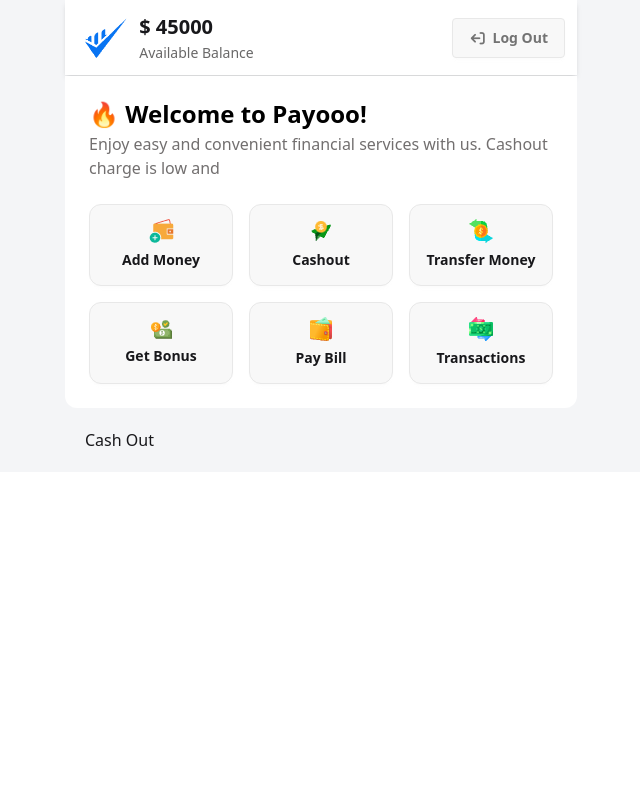
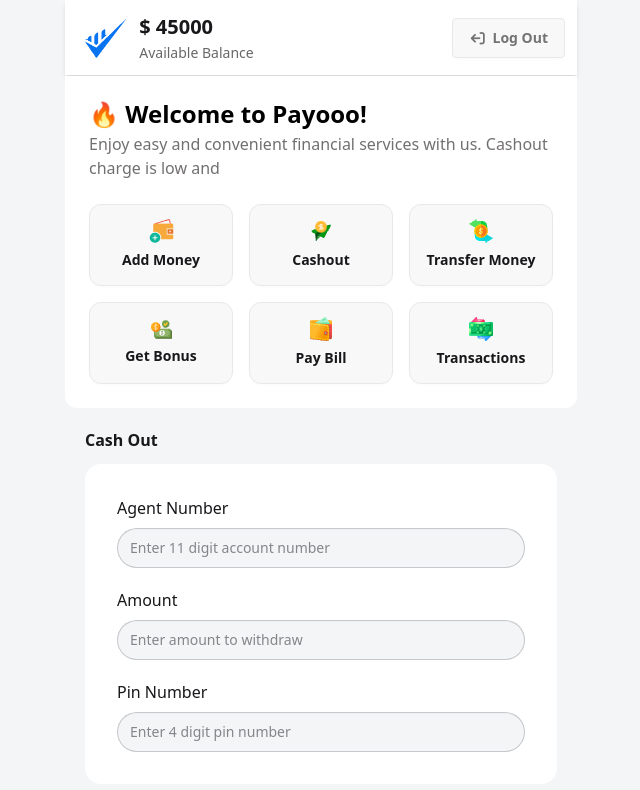
Before and after one commit to masumBillah-1/Payoo-Mobile-Banking--App, a plain HTML site: page home.html in a window 1280 px wide. Both pictures are taken after a click on the button "Cashout". Shown: the whole page, without its empty margins (319-959 px from the left). Drawn offline with nearby package versions, Linux system fonts and the light colour scheme.

Commit message:
no-arrow plm solved

```diff
--- a/css/style.css
+++ b/css/style.css
@@ -0,0 +1,11 @@
+/* Chrome, Safari, Edge, Opera */
+.no-arrow::-webkit-outer-spin-button,
+.no-arrow::-webkit-inner-spin-button {
+  -webkit-appearance: none;
+  margin: 0;
+}
+
+/* Firefox */
+.no-arrow[type=number] {
+  -moz-appearance: textfield;
+}
--- a/home.html
+++ b/home.html
@@ -12,6 +12,12 @@
 
     <!-- font-awesome cdn links  -->
     <link rel="stylesheet" href="https://cdnjs.cloudflare.com/ajax/libs/font-awesome/7.0.0/css/all.min.css" integrity="sha512-DxV+EoADOkOygM4IR9yXP8Sb2qwgidEmeqAEmDKIOfPRQZOWbXCzLC6vjbZyy0vPisbH2SyW27+ddLVCN+OMzQ==" crossorigin="anonymous" referrerpolicy="no-referrer" />
+
+    <!-- css file link  -->
+
+    <link rel="stylesheet" href="/css/style.css">
+
+
 </head>
 <body class="bg-[#F4F5F7]">
 
@@ -163,17 +169,17 @@
             <div>
                 <label for="">Bank Account Number</label>
                 <br>
-                <input id="account-no" type="text" placeholder="Enter 11 digit account number" class="input mt-2 rounded-3xl w-full  bg-[#F4F5F7]" />
+                <input id="account-no" type="number" placeholder="Enter 11 digit account number" class="input mt-2 rounded-3xl w-full  bg-[#F4F5F7] no-arrow" />
             </div>
             <div>
                 <label  for="">Amount to Add</label>
                 <br>
-                <input id="add-amount" type="text" placeholder="Add Amount to withdraw" class="input mt-2 rounded-3xl w-full  bg-[#F4F5F7]" />
+                <input id="add-amount" type="number" placeholder="Add Amount to withdraw" class="input mt-2 rounded-3xl w-full no-arrow bg-[#F4F5F7]" />
             </div>
             <div>
                 <label for="">Pin Number</label>
                 <br>
-                <input id="add-pin" type="text" placeholder="Enter 4 digit pin number" class="input mt-2 rounded-3xl w-full bg-[#F4F5F7]" />
+                <input id="add-pin" type="number" placeholder="Enter 4 digit pin number" class="input mt-2 rounded-3xl w-full no-arrow bg-[#F4F5F7]" />
             </div>
 
                 <button id="btn-addMoney" class="w-full rounded-3xl btn py-6 bg-[#0874F2] text-white flex items-center justify-center">
@@ -186,7 +192,31 @@
         </div>
 
         <div id="cash-out-parents" style="display: none;">
-            <h2>Cash Out</h2>
+            <h2 class="font-bold">Cash Out</h2>
+            <form class="bg-white rounded-2xl p-8 flex flex-col gap-5 mt-3">
+
+                <div>
+                <label for="">Agent Number</label>
+                <br>
+                <input  type="number" placeholder="Enter 11 digit account number" class="input mt-2 rounded-3xl w-full  bg-[#F4F5F7] no-arrow" />
+                </div>
+
+
+                <div>
+                <label for="">Amount</label>
+                <br>
+                <input  type="number" placeholder="Enter amount to withdraw" class="input mt-2 rounded-3xl w-full no-arrow bg-[#F4F5F7]" />
+                </div>
+
+                <div>
+                <label for="">Pin Number</label>
+                <br>
+                <input  type="text" placeholder="Enter 4 digit pin number" class="input mt-2 rounded-3xl w-full no-arrow bg-[#F4F5F7]" />
+                </div>
+
+
+
+            </form>
 
         </div>
 
```
Also changed, not shown: index.html (+4 -2 lines).
